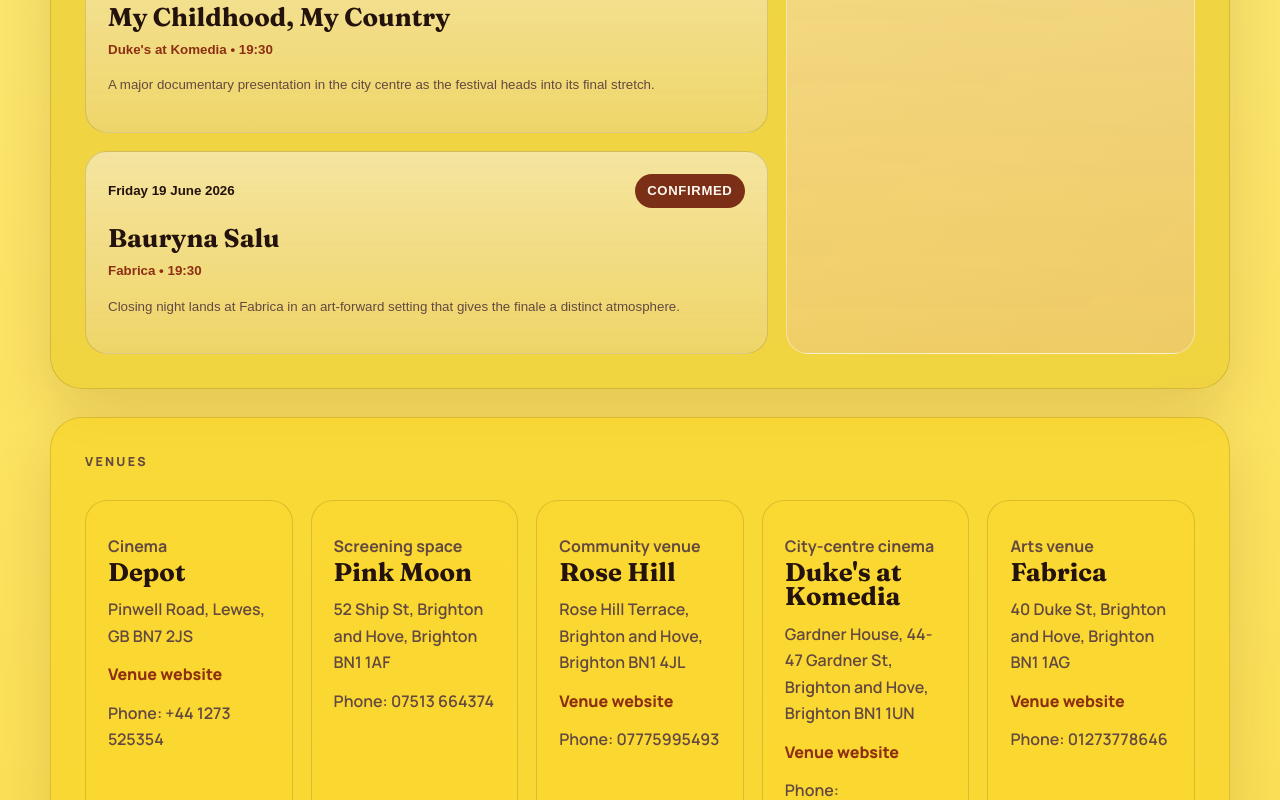
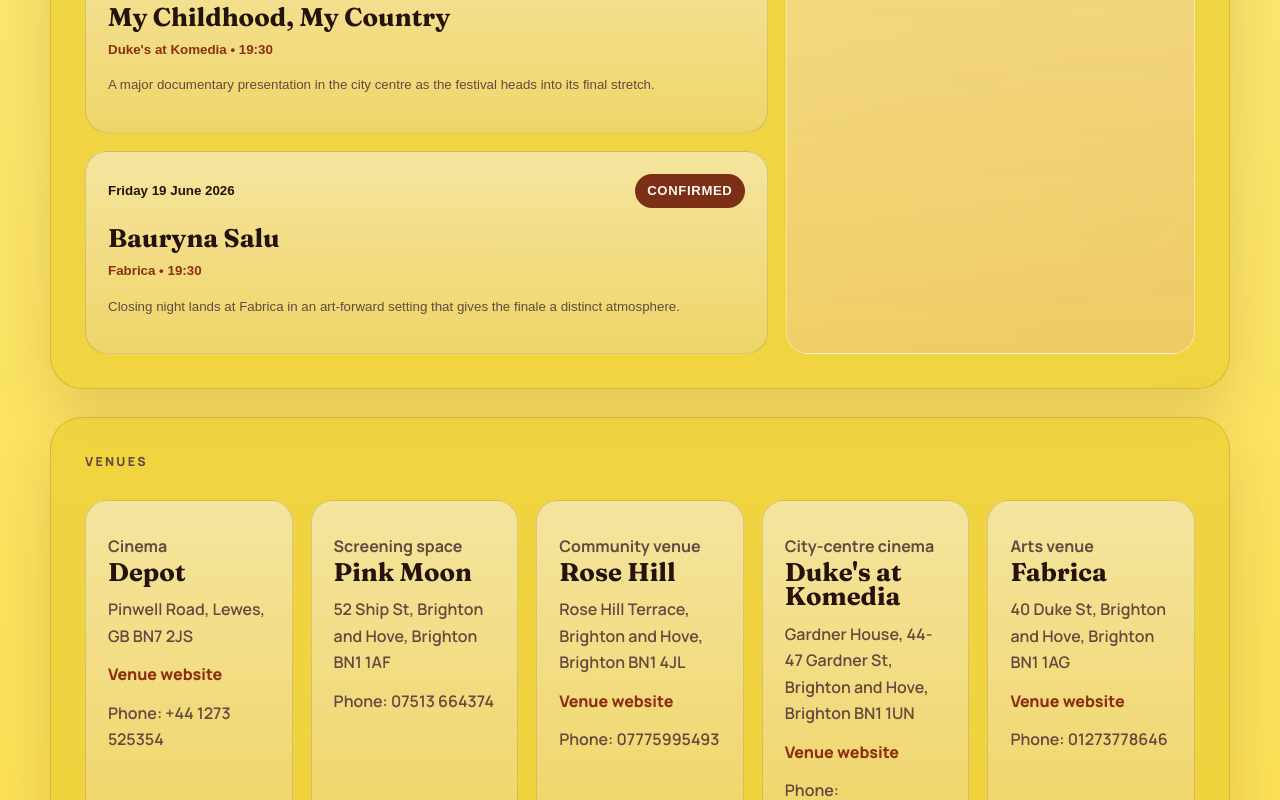
Before and after one commit to RobKoeling/sama-2026, a React (Vite) app: page / in a window 1280 px wide. Shown: the part 2000-2800 px from the top of the page. Built offline with nearby package versions, Linux system fonts and the light colour scheme.

Commit message:
Unify section backgrounds and venue tiles

```diff
--- a/src/styles.css
+++ b/src/styles.css
@@ -154,17 +154,13 @@ main {
 .site-footer,
 .about-page {
   padding: 34px;
+  background: hsla(50, 84%, 57%, 0.74);
 }
 
 .hero {
   display: grid;
   grid-template-columns: minmax(0, 1.2fr) minmax(300px, 0.9fr);
   gap: 24px;
-  background: hsla(50, 38%, 57%, 0.72);
-}
-
-.programme {
-  background: hsla(50, 84%, 57%, 0.74);
 }
 
 .hero::after,
@@ -367,7 +363,6 @@ p {
 }
 
 .highlights article,
-.venues-grid article,
 .news-card {
   padding: 22px;
   border: 1px solid var(--line);
@@ -435,6 +430,15 @@ p {
     linear-gradient(180deg, rgba(255, 255, 255, 0.5), rgba(255, 255, 255, 0.22)),
     rgba(129, 46, 19, 0.06);
   transition: transform 180ms ease, border-color 180ms ease, box-shadow 180ms ease;
+}
+
+.venues-grid article {
+  padding: 22px;
+  border: 1px solid var(--line);
+  border-radius: var(--radius-lg);
+  background:
+    linear-gradient(180deg, rgba(255, 255, 255, 0.5), rgba(255, 255, 255, 0.22)),
+    rgba(129, 46, 19, 0.06);
 }
 
 .event-card.is-selected {
```
